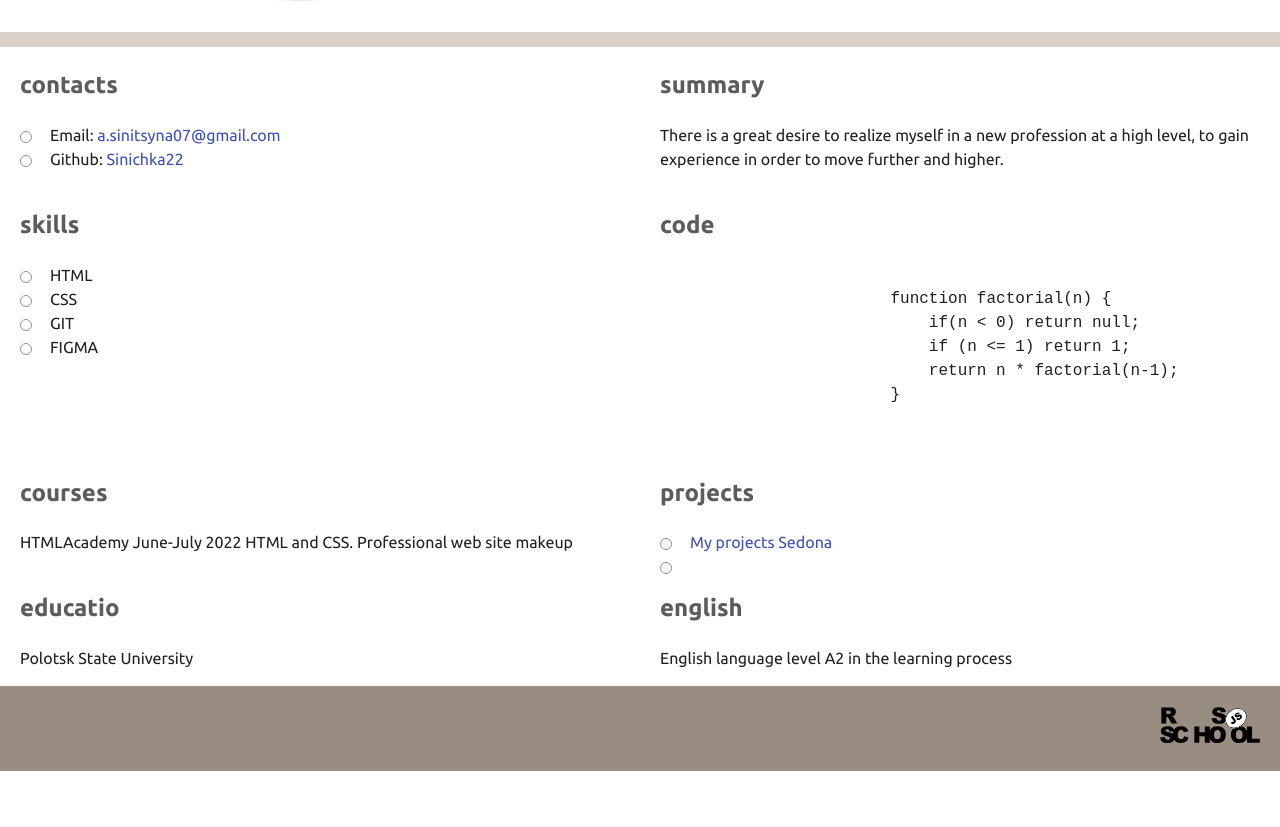
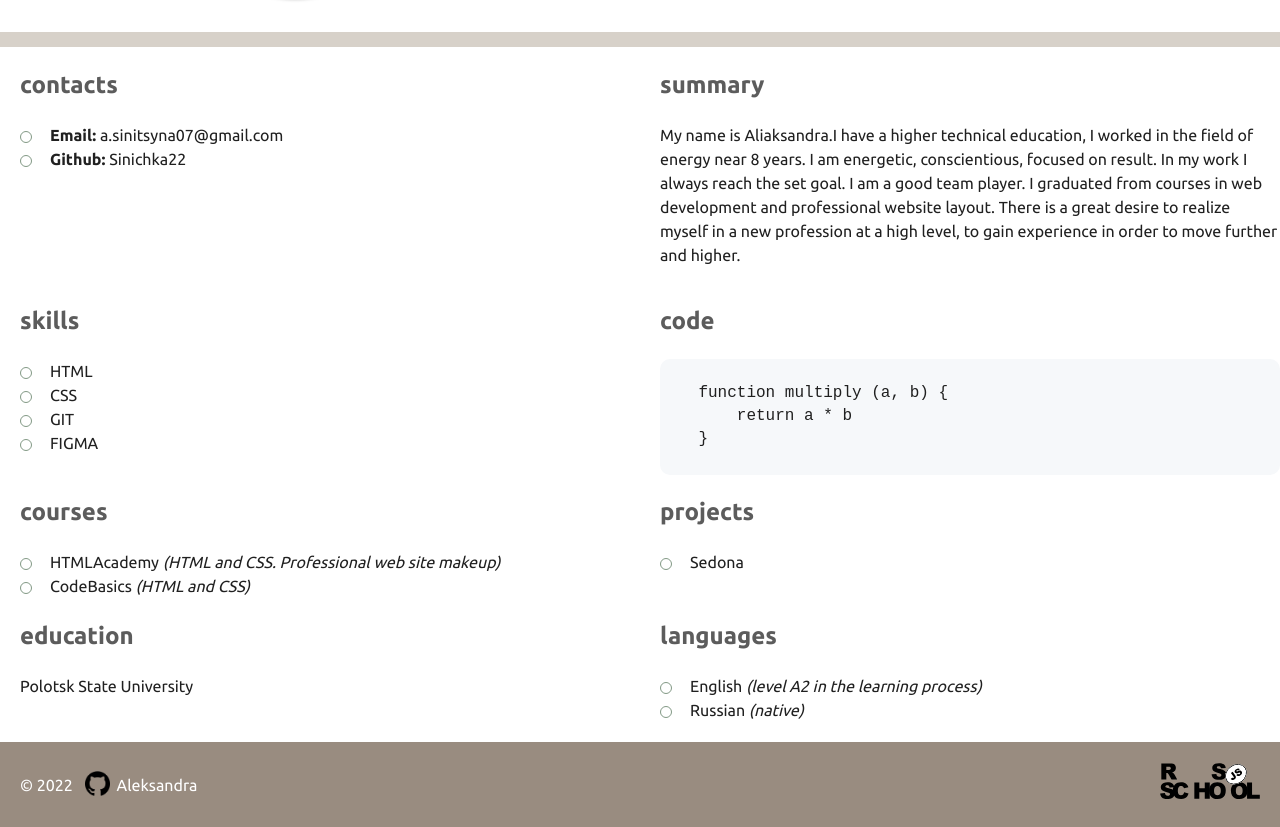
Before and after one commit to Sinichka22/rsschool-cv, a plain HTML site: page index.html in a window 1280 px wide. Shown: the part 303-1130 px from the top of the page. Before the commit the page ends 1074 px from the top, so only its background shows below. Drawn offline with Linux system fonts and the light colour scheme.

Commit message:
feat: add changes to files index and style

```diff
--- a/index.html
+++ b/index.html
@@ -20,7 +20,7 @@
                   <li class="nav-item"><a href="#courses" class="nav-link">Courses</a></li>
                   <li class="nav-item"><a href="#projects" class="nav-link">Projects</a></li>
                   <li class="nav-item"><a href="#education" class="nav-link">Education</a></li>
-                  <li class="nav-item"><a href="#english" class="nav-link">English</a></li>
+                  <li class="nav-item"><a href="#languages" class="nav-link">Languages</a></li>
                 </ul>
               </nav>
         </div>
@@ -38,11 +38,11 @@
                 <h2 class="section-title">contacts</h2>
                 <ul class="section-list">
                     <li class="section-item contacts-item">
-                        Email:
+                        <b>Email:</b>
                         <a href="mailto:a.sinitsyna07@gmail.com" title="email">a.sinitsyna07@gmail.com</a>
                     </li>
                     <li class="section-item contacts-item">
-                        Github:
+                        <b>Github:</b>
                         <a href="https://github.com/Sinichka22" title="github">Sinichka22</a>
                     </li>
                 </ul>
@@ -50,7 +50,7 @@
             <section class="section summary" id="summary">
                 <h2 class="section-title">summary</h2>
                 <p class="section-text summary-text">
-                    There is a great desire to realize myself in a new profession at a high level, to gain experience in order to move further and higher.
+                    My name is Aliaksandra.I have a higher technical education, I worked in the field of energy near 8 years. I am energetic, conscientious, focused on result. In my work I always reach the set goal. I am a good team player. I graduated from courses in web development and professional website layout. There is a great desire to realize myself in a new profession at a high level, to gain experience in order to move further and higher.
                 </p>
             </section>
             <section class="section skills" id="skills">
@@ -74,48 +74,55 @@
                 <h2 class="section-title">code</h2>
                 <pre class="pre-code">
                     <code class="code-text">
-                        function factorial(n) {
-                            if(n < 0) return null;
-                            if (n <= 1) return 1;
-                            return n * factorial(n-1);
-                        }
-                    </code>
+    function multiply (a, b) {
+        return a * b
+    }</code>
                 </pre>
             </section>
             <section class="section courses" id="courses">
                 <h2 class="section-title">courses</h2>
-                <p class="section-text">
-                    HTMLAcademy June-July 2022 HTML and CSS. Professional web site makeup
-                </p>
+                <ul class="section-list">
+                    <li class="section-item courses-item">
+                        HTMLAcademy <i>(HTML and CSS. Professional web site makeup)</i>
+                    </li>
+                    <li class="section-item courses-item">
+                        CodeBasics <i>(HTML and CSS)</i>
+                    </li>
+                </ul>
             </section>
             <section class="section projects" id="projects">
                 <h2 class="section-title">projects</h2>
                 <ul class="section-list">
                     <li class="section-item projects-item">
-                        <a href="https://sinichka22.github.io/my_projects/Sedona/" class="sedona"> My projects Sedona</a>
-                    </li>
-                    <li class="section-item projects-item">
-
+                        <a href="https://sinichka22.github.io/my_projects/Sedona/" class="sedona">Sedona</a>
                     </li>
                 </ul>
             </section>
-            <section class="section educatio" id="educatio">
-                <h2 class="section-title">educatio</h2>
+            <section class="section education" id="education">
+                <h2 class="section-title">education</h2>
                 <p class="section-text">
                     Polotsk State University
                 </p>
             </section>
-            <section class="section english" id="english">
-                <h2 class="section-title">english</h2>
-                <p class="section-text">
-                    English language level A2 in the learning process
-                </p>
+            <section class="section languages" id="languages">
+                <h2 class="section-title">languages</h2>
+                <ul class="section-list">
+                    <li class="section-item languages-item">
+                        English <i>(level A2 in the learning process)</i>
+                    </li>
+                    <li class="section-item languages-item">
+                        Russian <i>(native)</i>
+                    </li>
+                </ul>
             </section>
         </div>
     </main>
     <footer class="footer">
         <div class="container footer-container">
-            <div></div>
+            <div class="author">
+                <span>© 2022</span>
+                <a href="https://github.com/Sinichka22" class="my-github">Aleksandra</a>
+            </div>
             <a href="https://rs.school/js-stage0/" class="rs-logo"></a>
         </div>
     </footer>
--- a/style.css
+++ b/style.css
@@ -37,6 +37,9 @@
   .pre-code {
     padding: 0;
     margin: 0;
+    line-height: 1.45;
+    background-color: #f6f8fa;
+    border-radius: 10px;
   }
 
   .container {
@@ -53,6 +56,10 @@
     width: 50%;
     padding-left: 20px;
   }
+
+  .section.languages {
+    margin-bottom: 20px;
+}
 
   .section-title {
     color: #5c5c5c;
@@ -101,11 +108,11 @@
   .profile {
     display: flex;
     justify-content: space-around;
+    flex-wrap: wrap;
     width: 100%;
     padding: 50px 30px 35px;
     border-bottom: 15px solid #d7d1c9;
   }
-
 
  .profile-title {
     display: flex;
@@ -145,7 +152,7 @@
   }
 
   .logo {
-    width: 218px;
+    width: 200px;
     height: 200px;
     object-fit: cover;
     border-radius: 50%;
@@ -154,19 +161,14 @@
 
   .section-item a {
     text-decoration: none;
-    color: #3f51b5;
+    color: rgb(32, 32, 32);
     font-weight: 400;
     transition: .5s;
   }
 
   .section-item a:hover {
-    color: #673ab7;
+    color: #481f8f;
   }
-
-
-
-
-
 
   .section-item {
     position: relative;
@@ -211,8 +213,24 @@
     background-repeat: no-repeat;
   }
 
-
-
+  .my-github {
+    position: relative;
+    text-decoration: none;
+    color: #fff;
+    margin-left: 40px;
+  }
+  .my-github::before {
+    position: absolute;
+    content: "";
+    top: -5px;
+    left: -32px;
+    background-image: url('./assets/img/GIT-icon.png');
+    width: 25px;
+    height: 25px;
+    fill: #fff;
+    background-size: contain;
+    background-repeat: no-repeat;
+  }
 
   @media (max-width: 768px) {
     .section {
```
Also changed, not shown: assets/img/GIT-icon.png (added).
